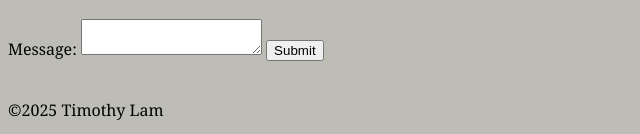
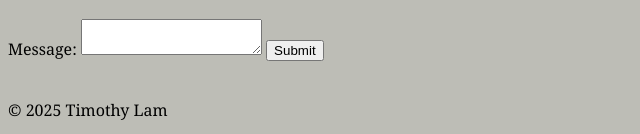
Before and after one commit to TimothyLam727/CSE-134B-Hw3, a plain HTML site: page index.html in a window 1280 px wide. Shown: the part 748-882 px from the top of the page, 0-640 px from the left. Drawn offline with Linux system fonts and the light colour scheme.

Commit message:
fixed index.html

```diff
--- a/index.html
+++ b/index.html
@@ -87,11 +87,11 @@
                 <button type="submit">Submit</button>
             </form>
         </section>
-        <main>
-            <br>
-            <footer>
-                <p>&copy2025 Timothy Lam</p>
-            </footer>
+    </main>
+    <br>
+    <footer>
+        <p>&copy; 2025 Timothy Lam</p>
+    </footer>
 </body>
 
 </html>
```
